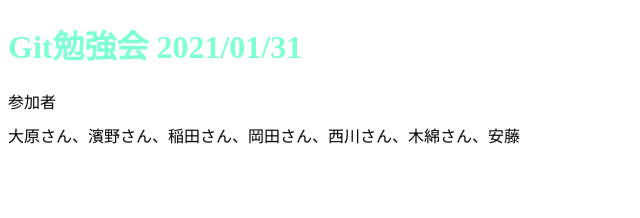
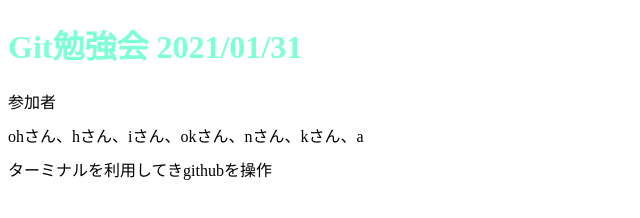
Before and after one commit to orangedays00/gitstudy_1_30, a plain HTML site: page index.html in a window 1280 px wide. Shown: the whole page, without its empty margins (0-640 px from the left). Drawn offline with Linux system fonts and the light colour scheme.

Commit message:
ファイル更新

```diff
--- a/index.html
+++ b/index.html
@@ -9,6 +9,7 @@
 <body>
   <h1>Git勉強会 2021/01/31</h1>
   <div>参加者</div>
-  <div>大原さん、濱野さん、稲田さん、岡田さん、西川さん、木綿さん、安藤</div>
+  <div>ohさん、hさん、iさん、okさん、nさん、kさん、a</div>
+  <div>ターミナルを利用してきgithubを操作</div>
 </body>
 </html>
```
